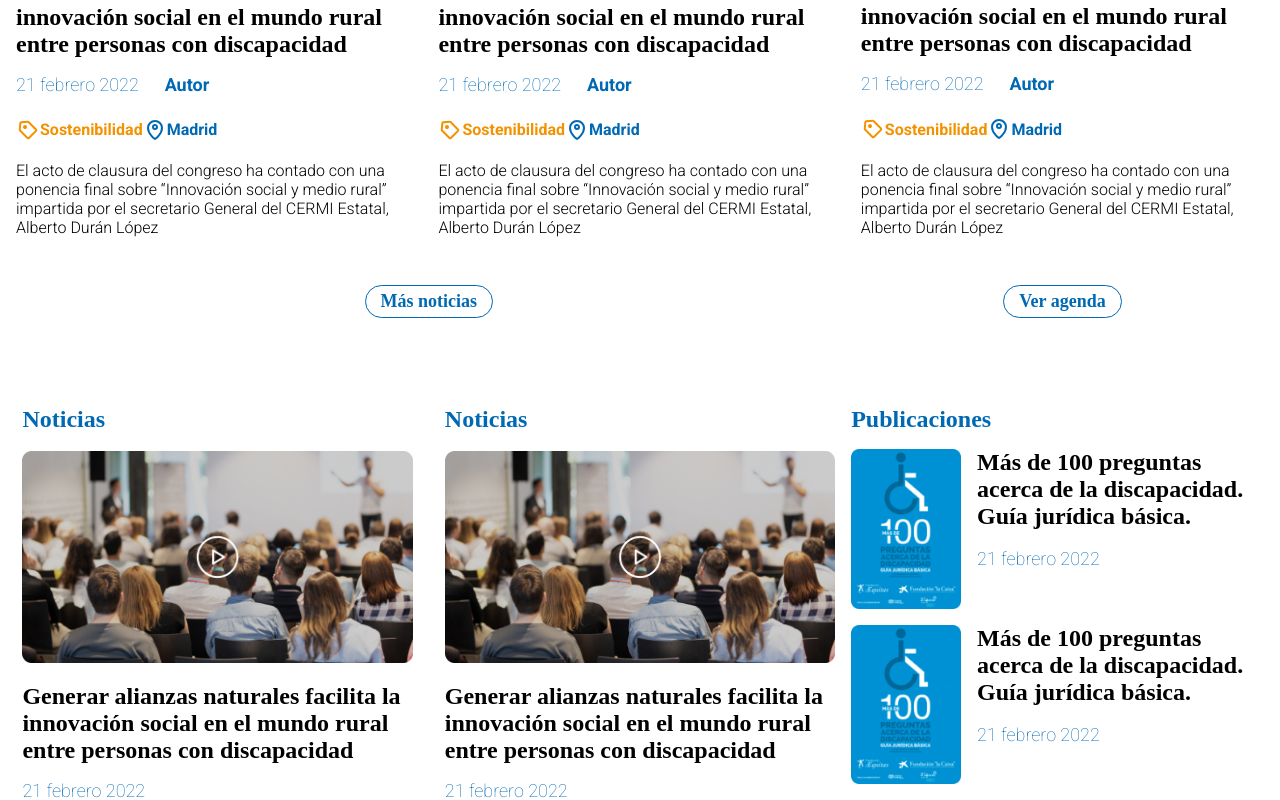
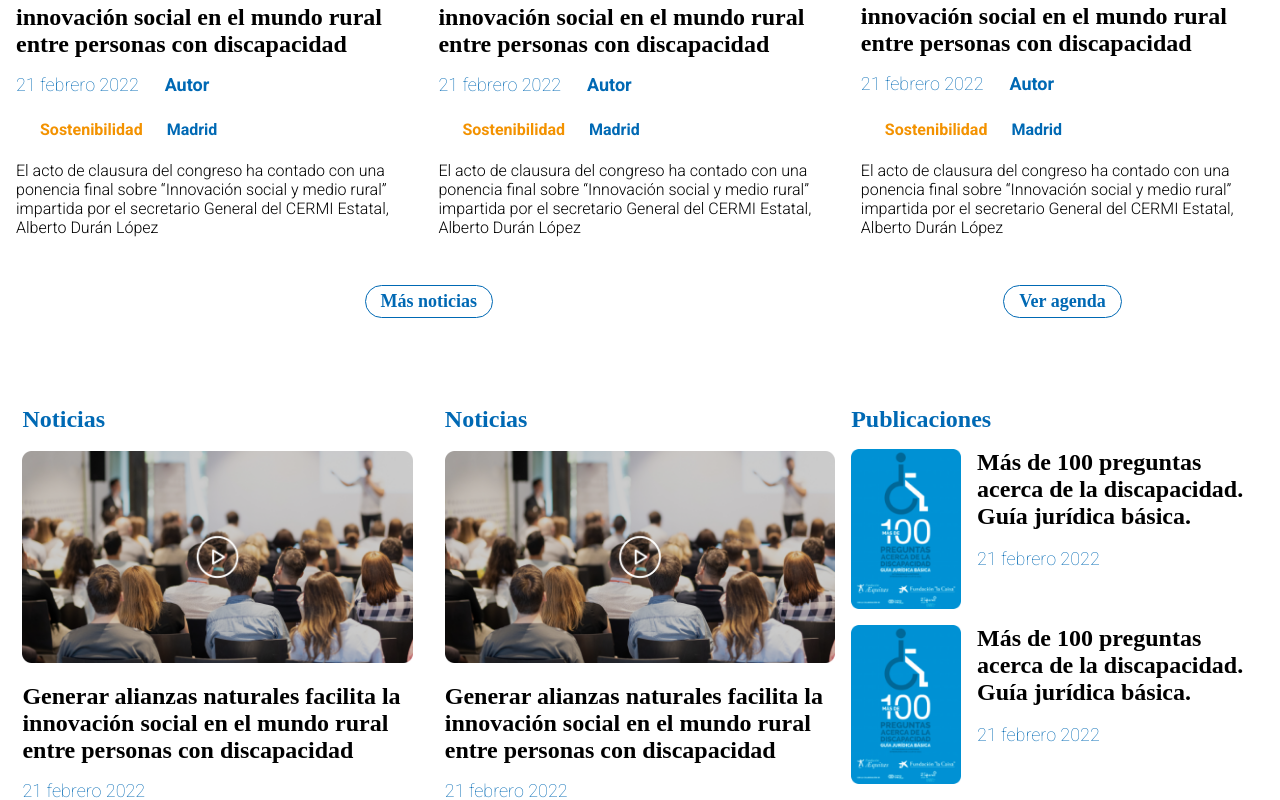
Before and after one commit to steven8906/cermi, a Vue app: page / in a window 1280 px wide. Shown: the part 1423-2223 px from the top of the page. Built offline with nearby package versions, Linux system fonts and the light colour scheme.

Commit message:
ajustes en css

```diff
--- a/src/components/Card/CardNew.vue
+++ b/src/components/Card/CardNew.vue
@@ -61,8 +61,3 @@ export default {
   })
 }
 </script>
-
-<style scoped lang="scss">
-@import "../../styles/icons";
-
-</style>
--- a/src/components/Home/ExpoRoom.vue
+++ b/src/components/Home/ExpoRoom.vue
@@ -47,7 +47,3 @@ export default {
   name: "ExpoRoom"
 }
 </script>
-
-<style scoped lang="scss">
-@import "../../styles/icons";
-</style>
--- a/src/components/Home/PresentHome.vue
+++ b/src/components/Home/PresentHome.vue
@@ -101,8 +101,3 @@ export default {
   })
 }
 </script>
-
-<style scoped lang="scss">
-@import "../../styles/general";
-@import "../../styles/icons";
-</style>
--- a/src/components/Home/StrapHome.vue
+++ b/src/components/Home/StrapHome.vue
@@ -35,7 +35,6 @@ export default {
 </script>
 
 <style scoped lang="scss">
-@import "../../styles/colours.scss";
 
 .strap{
   background-color: white;
```
